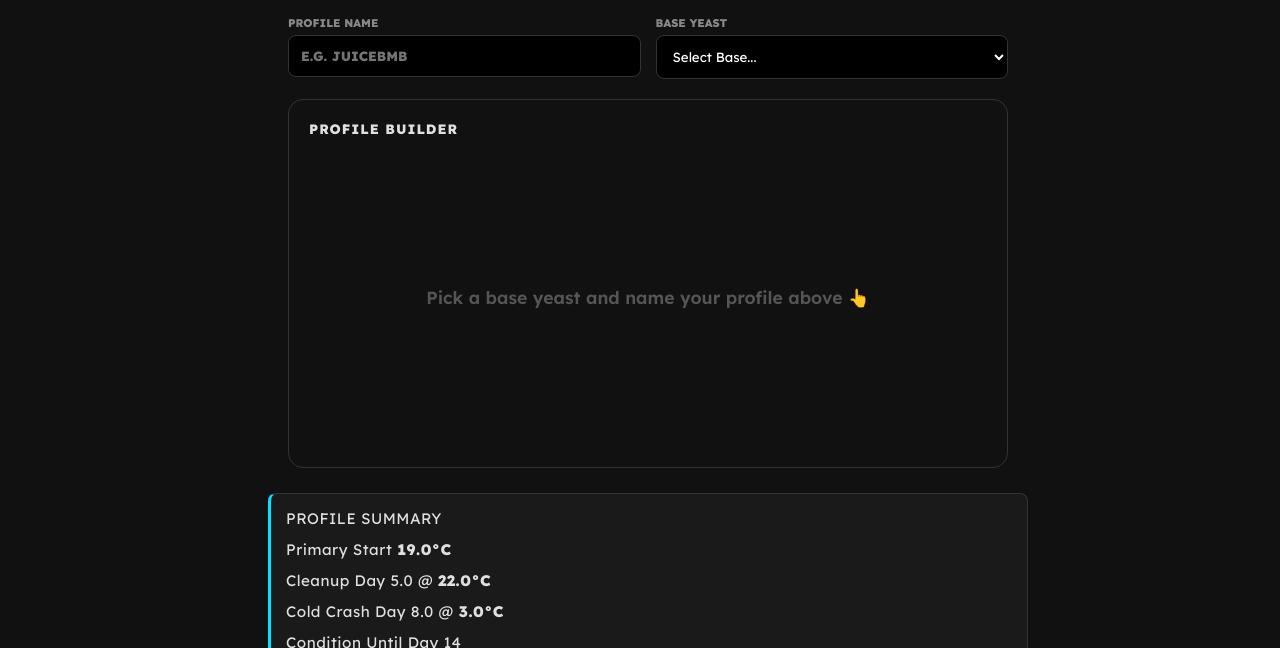
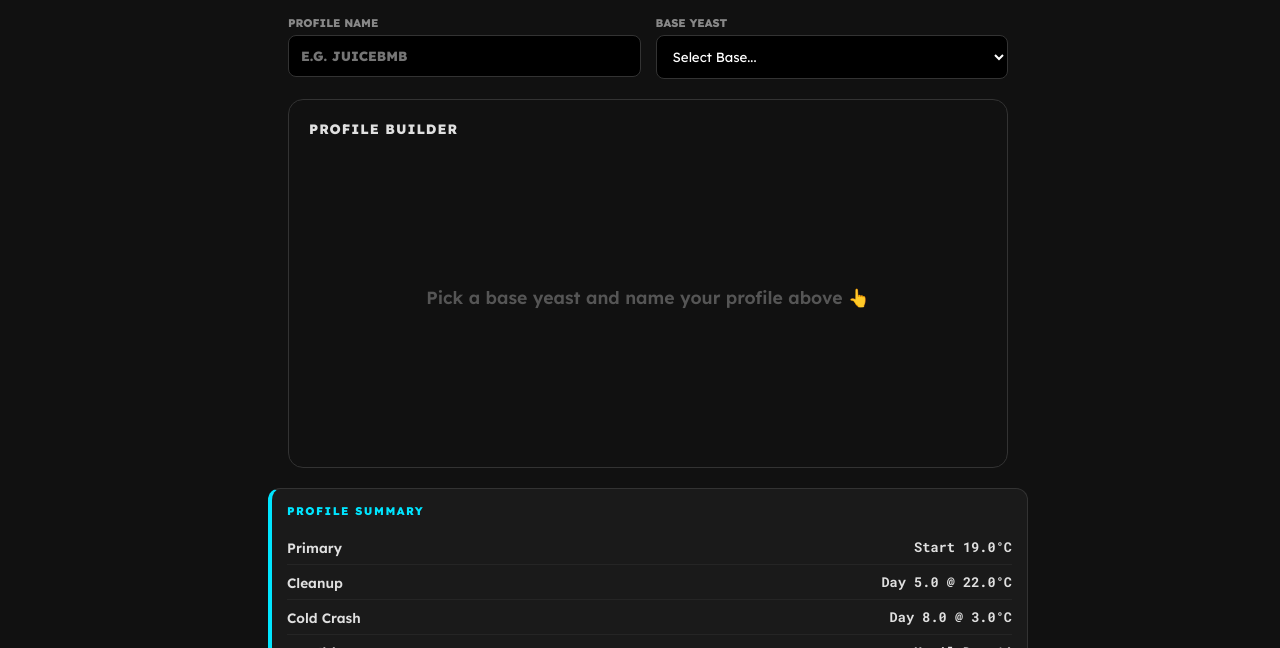
Before and after one commit to lynx-mohr/YeastMaster, a website: page index.html in a window 1280 px wide. Both pictures are taken after a click on the element "The Profiler". Shown: the part 152-800 px from the top of the page. Drawn offline with nearby package versions, Linux system fonts and the light colour scheme; no server answers.

Commit message:
Update style.css

```diff
--- a/style.css
+++ b/style.css
@@ -239,20 +239,68 @@ section {
 .progress-widget { margin-bottom: 25px; }
 #profile-val { margin-bottom: 2px !important; }
 
+/* --- UPPDATERAD SUMMARY-BOX --- */
 .phase-info {
-    margin-top: 25px;
-    margin-bottom: 10px;
+    margin-top: 15px;
+    margin-bottom: 15px;
     background-color: rgba(255, 255, 255, 0.04);
     border: 1px solid #333;
-    border-radius: 8px;
-    padding: 15px;
-    border-left: 3px solid var(--accent-color);
+    border-radius: 12px;
+    padding: 15px !important; /* Ger jämn luft runt om */
+    border-left: 4px solid var(--accent-color);
 }
 
-.phase-info div {
+/* Light mode-anpassning för boxen */
+body.light-mode .phase-info {
+    background-color: #ffffff;
+    border-color: #ddd;
+}
+
+.summary-header {
+    font-size: 0.7rem;
+    font-weight: 800;
+    color: var(--accent-color);
     margin-bottom: 12px;
-    font-size: 0.95rem;
-    letter-spacing: 0.5px;
+    letter-spacing: 1.5px;
+    text-transform: uppercase;
+}
+
+.summary-row {
+    display: flex;
+    justify-content: space-between; /* Trycker namnet till vänster och värdet till höger */
+    align-items: center;
+    padding: 8px 0;
+    border-bottom: 1px solid rgba(255, 255, 255, 0.05);
+}
+
+/* Light mode-linjer */
+body.light-mode .summary-row {
+    border-bottom: 1px solid rgba(0, 0, 0, 0.05);
+}
+
+.summary-row:last-child {
+    border-bottom: none; /* Ingen linje efter sista raden */
+}
+
+.summary-row .label {
+    font-size: 0.85rem;
+    font-weight: 600;
+    color: var(--oled-color);
+}
+
+.summary-row .value {
+    font-family: 'Roboto Mono', monospace;
+    font-size: 0.85rem;
+    color: var(--oled-color);
+    text-align: right;
+}
+
+/* Om skärmen är riktigt smal, minska texten pyttelite till */
+@media (max-width: 360px) {
+    .summary-row .label,
+    .summary-row .value {
+        font-size: 0.75rem;
+    }
 }
 
 /* Standard (Dark Mode) */
```
